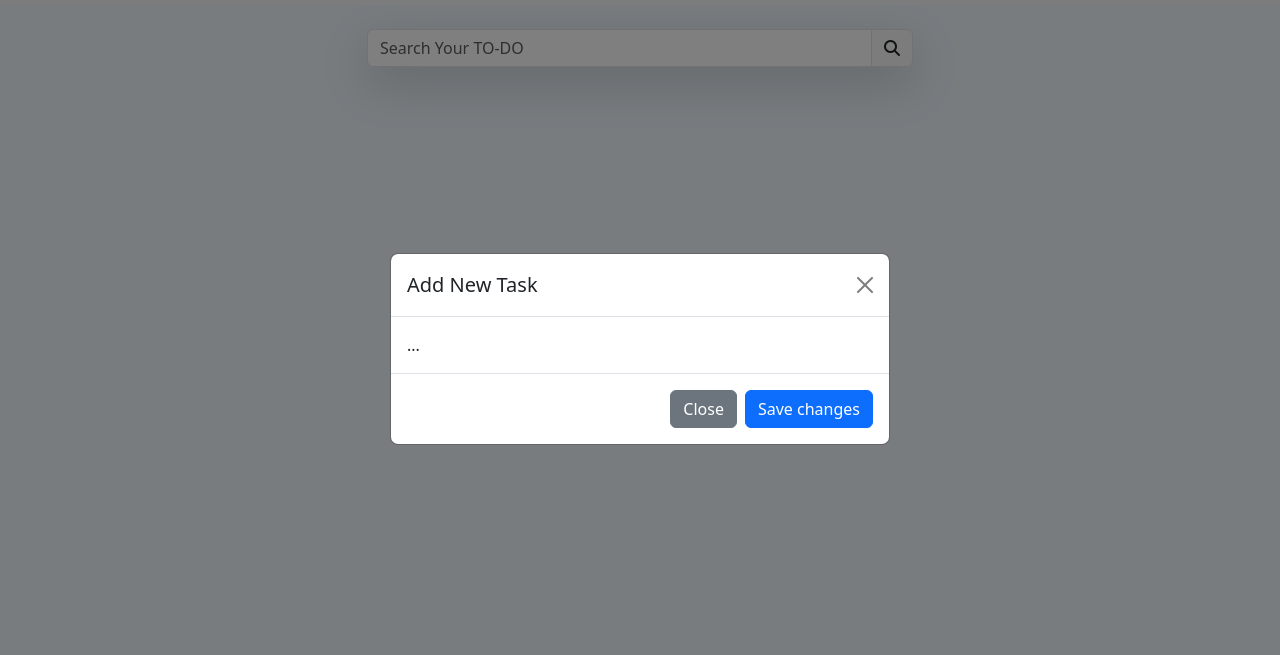
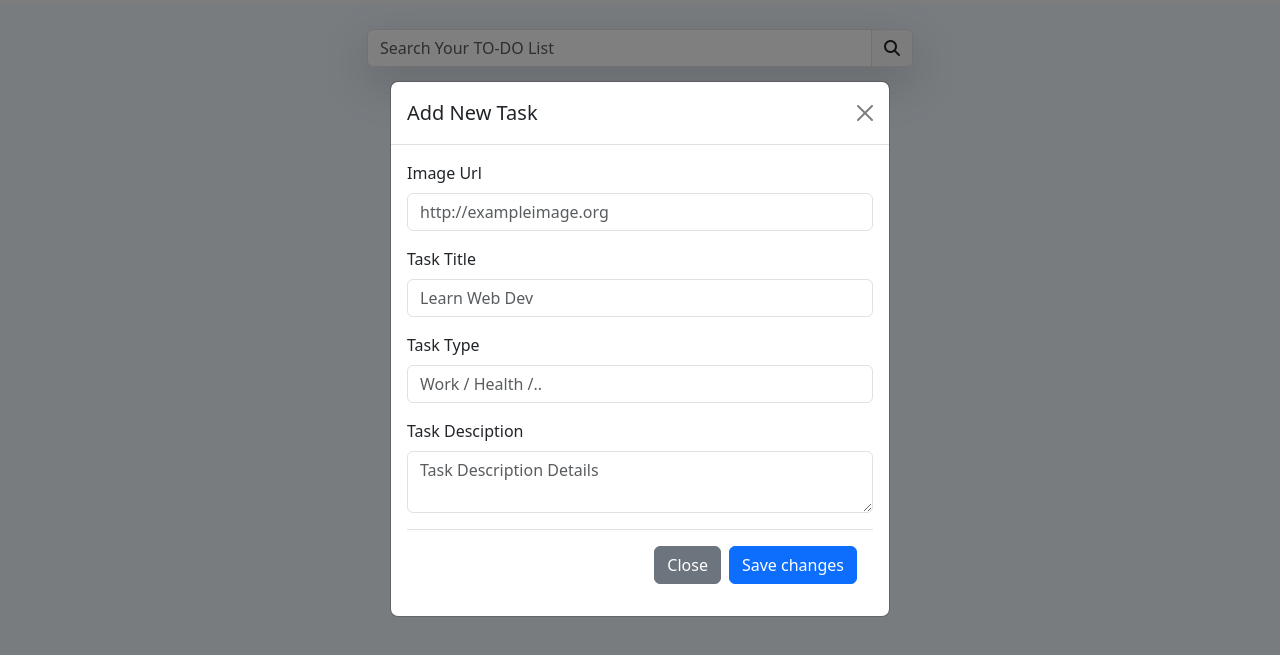
Before and after one commit to kailastr/Task_Management_Application, a plain HTML site: page Index.html in a window 1280 px wide. Both pictures are taken after a click on the button "Add New". Shown: the part 51-706 px from the top of the page. Drawn offline with nearby package versions, Linux system fonts and the light colour scheme.

Commit message:
Modal created

```diff
--- a/Index.html
+++ b/Index.html
@@ -36,11 +36,33 @@
                     <button type="button" class="btn-close" data-bs-dismiss="modal" aria-label="Close"></button>
                 </div>
                 <div class="modal-body">
-                    ...
+                    <form class="">
+                        <div class="mb-3">
+                            <label for="imageUrl" class="form-label">Image Url</label>
+                            <input type="url" class="form-control" id="imageUrl"
+                                placeholder="http://exampleimage.org" />
                         </div>
+                        <div class="mb-3">
+                            <label for="taskTitle" class="form-label">Task Title</label>
+                            <input type="text" class="form-control" id="taskTitle" placeholder="Learn Web Dev"
+                                required />
+                        </div>
+                        <div class="mb-3">
+                            <label for="tags" class="form-label">Task Type</label>
+                            <input type="text" class="form-control" id="taskType" placeholder="Work / Health /.."
+                                required />
+                        </div>
+                        <div class="mb-3">
+                            <label for="taskDescription" class="form-label">Task Desciption</label>
+                            <textarea class="form-control" id="taskDescription" placeholder="Task Description Details"
+                                required></textarea>
+                        </div>
+
                         <div class="modal-footer">
                             <button type="button" class="btn btn-secondary" data-bs-dismiss="modal">Close</button>
-                    <button type="button" class="btn btn-primary">Save changes</button>
+                            <button type="submit" class="btn btn-primary">Save changes</button>
+                        </div>
+                    </form>
                 </div>
             </div>
         </div>
@@ -76,7 +98,7 @@
             <div class="row justify-content-center">
                 <div class="col-md-6 ">
                     <div class="input-group flex-nowrap shadow-lg rounded">
-                        <input type="search" class="form-control" placeholder="Search Your TO-DO"
+                        <input type="search" class="form-control" placeholder="Search Your TO-DO List"
                             aria-label="Search Task" aria-describedby="addon-wrapping" />
                         <span class="input-group-text" id="addon-wrapping">
                             <i class="fas fa-search"></i>
```
Lines whose indentation alone changed are shown as unchanged.
